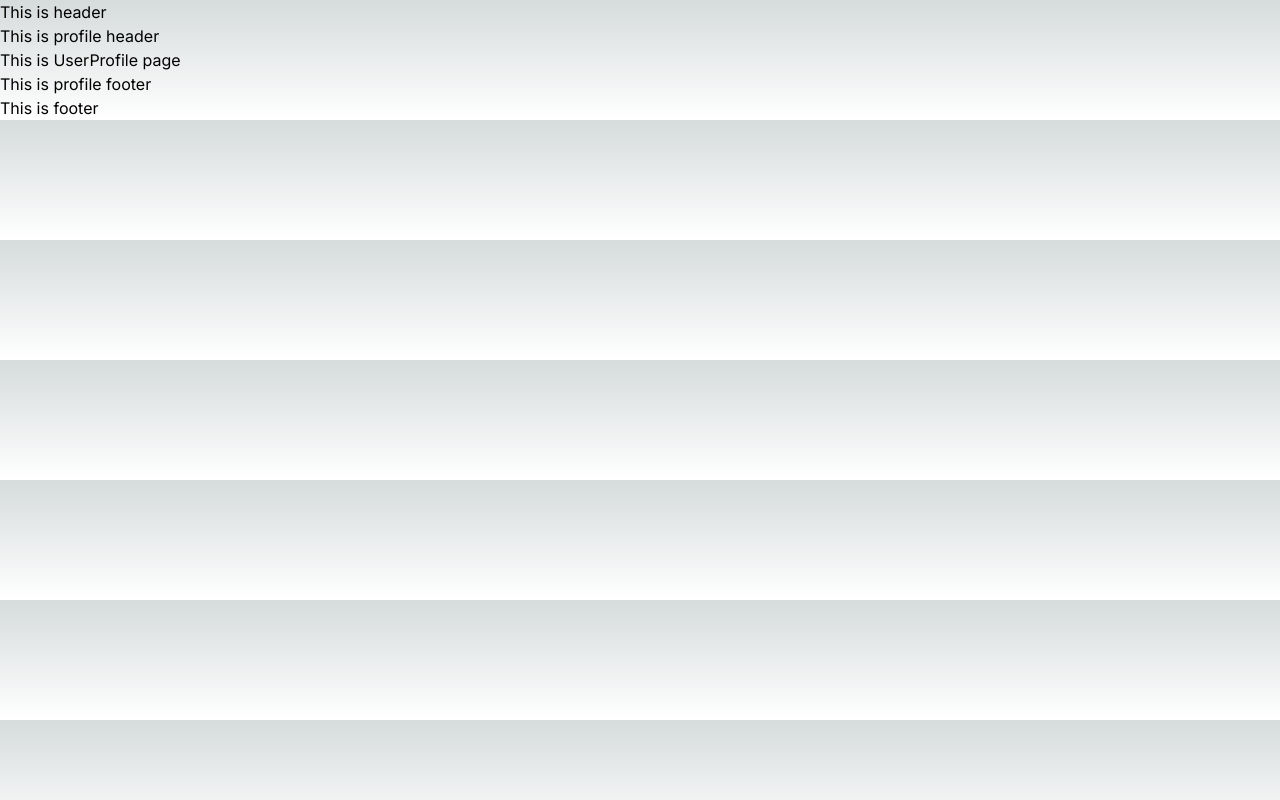
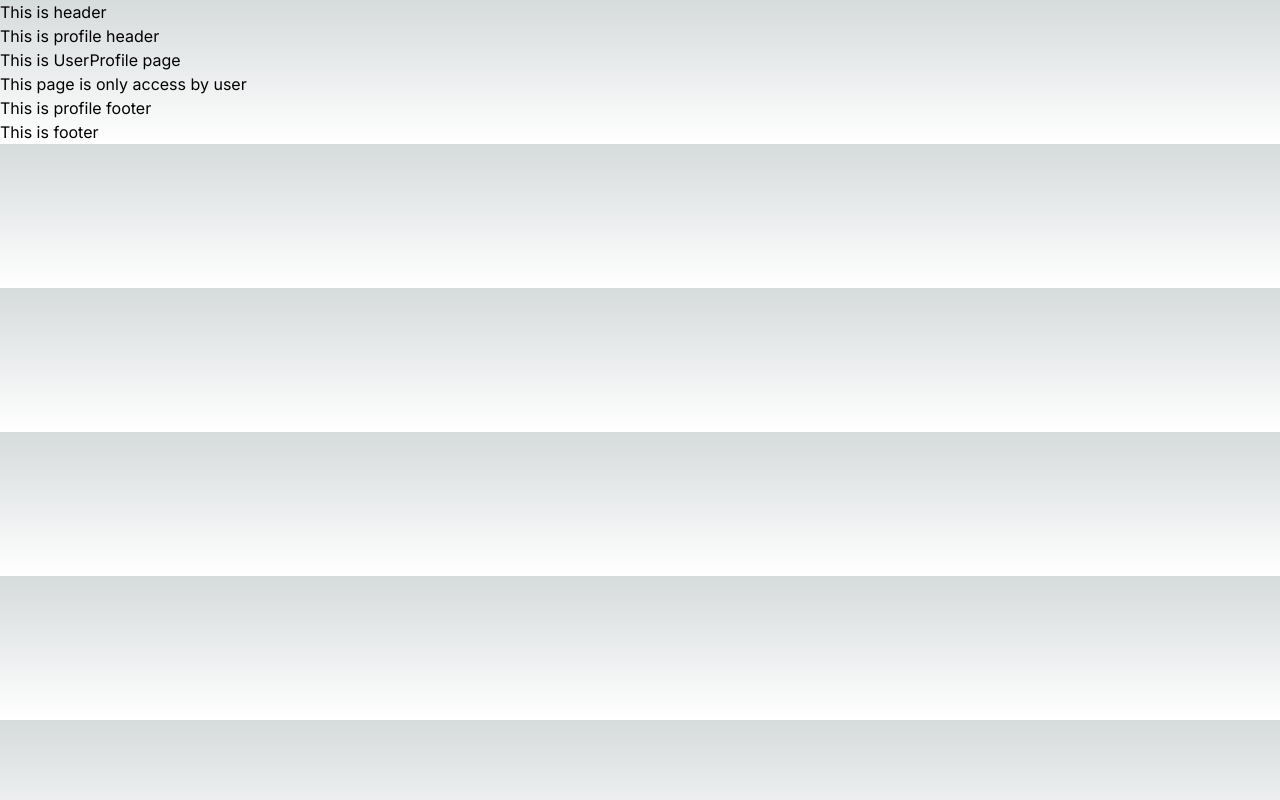
Before and after one commit to KISMAT1234/work-manager, a Next.js app: page /profile/user in a window 1280 px wide. Built offline with nearby package versions, Linux system fonts and the light colour scheme.

Commit message:
user customized

```diff
--- a/src/app/profile/user/page.js
+++ b/src/app/profile/user/page.js
@@ -1,5 +1,6 @@
 export default function UserProfile(){
     return(<>
       <h1>This is UserProfile page</h1>
+      <h1>This page is only access by user</h1>
     </>)
 }
```
